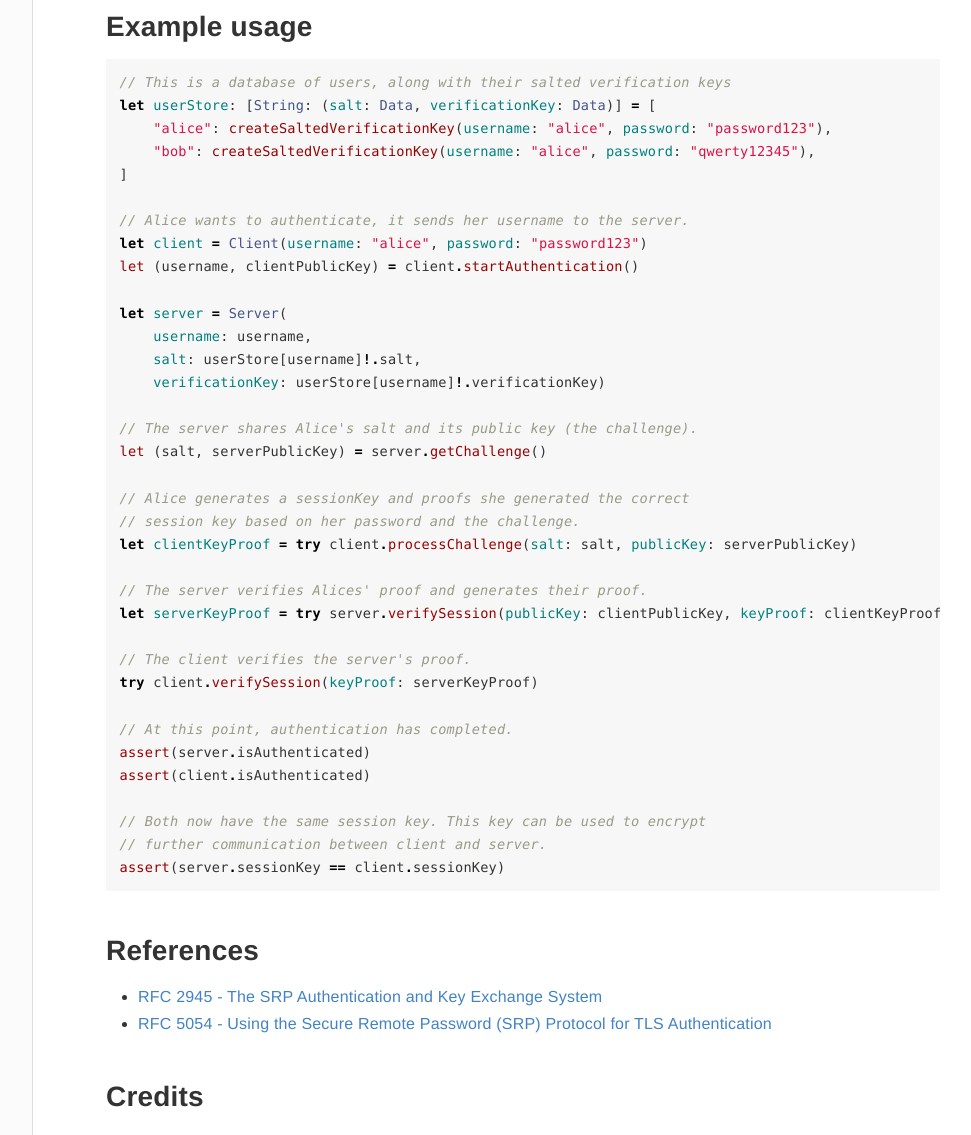
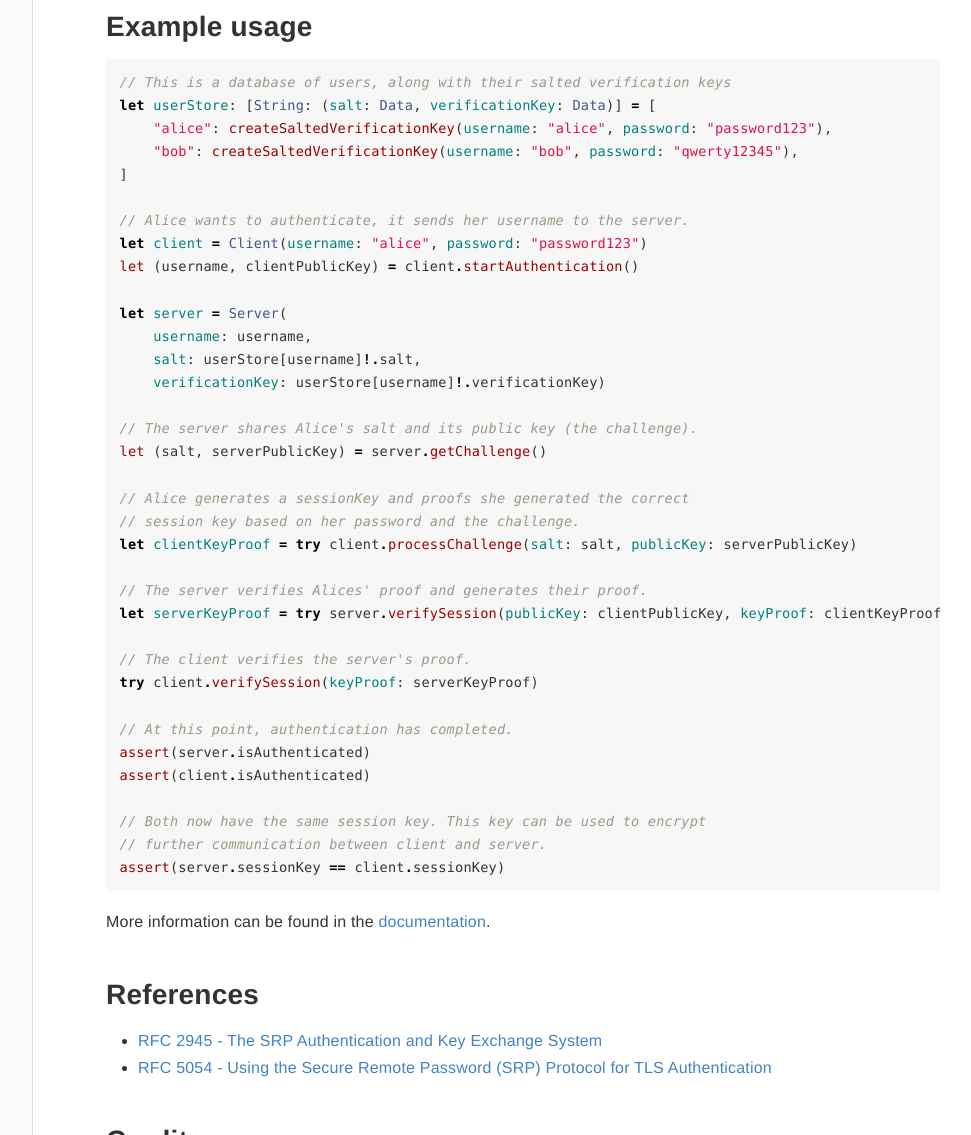
Before and after one commit to Bouke/SRP, a plain HTML site: page master/index.html in a window 1280 px wide. Shown: the part 596-1731 px from the top of the page, without its empty margins (267-1238 px from the left). Drawn offline with Linux system fonts and the light colour scheme.

Commit message:
Updated docs

```diff
--- a/master/index.html
+++ b/master/index.html
@@ -104,7 +104,7 @@
 <pre class="highlight swift"><code><span class="c1">// This is a database of users, along with their salted verification keys</span>
 <span class="k">let</span> <span class="nv">userStore</span><span class="p">:</span> <span class="p">[</span><span class="kt">String</span><span class="p">:</span> <span class="p">(</span><span class="nv">salt</span><span class="p">:</span> <span class="kt">Data</span><span class="p">,</span> <span class="nv">verificationKey</span><span class="p">:</span> <span class="kt">Data</span><span class="p">)]</span> <span class="o">=</span> <span class="p">[</span>
     <span class="s">"alice"</span><span class="p">:</span> <span class="nf">createSaltedVerificationKey</span><span class="p">(</span><span class="nv">username</span><span class="p">:</span> <span class="s">"alice"</span><span class="p">,</span> <span class="nv">password</span><span class="p">:</span> <span class="s">"password123"</span><span class="p">),</span>
-    <span class="s">"bob"</span><span class="p">:</span> <span class="nf">createSaltedVerificationKey</span><span class="p">(</span><span class="nv">username</span><span class="p">:</span> <span class="s">"alice"</span><span class="p">,</span> <span class="nv">password</span><span class="p">:</span> <span class="s">"qwerty12345"</span><span class="p">),</span>
+    <span class="s">"bob"</span><span class="p">:</span> <span class="nf">createSaltedVerificationKey</span><span class="p">(</span><span class="nv">username</span><span class="p">:</span> <span class="s">"bob"</span><span class="p">,</span> <span class="nv">password</span><span class="p">:</span> <span class="s">"qwerty12345"</span><span class="p">),</span>
 <span class="p">]</span>
 
 <span class="c1">// Alice wants to authenticate, it sends her username to the server.</span>
@@ -137,6 +137,8 @@
 <span class="c1">// further communication between client and server.</span>
 <span class="nf">assert</span><span class="p">(</span><span class="n">server</span><span class="o">.</span><span class="n">sessionKey</span> <span class="o">==</span> <span class="n">client</span><span class="o">.</span><span class="n">sessionKey</span><span class="p">)</span>
 </code></pre>
+
+<p>More information can be found in the <a href="http://boukehaarsma.nl/SRP">documentation</a>.</p>
 <a href='#references' class='anchor' aria-hidden=true><span class="header-anchor"></span></a><h2 id='references'>References</h2>
 
 <ul>
```
